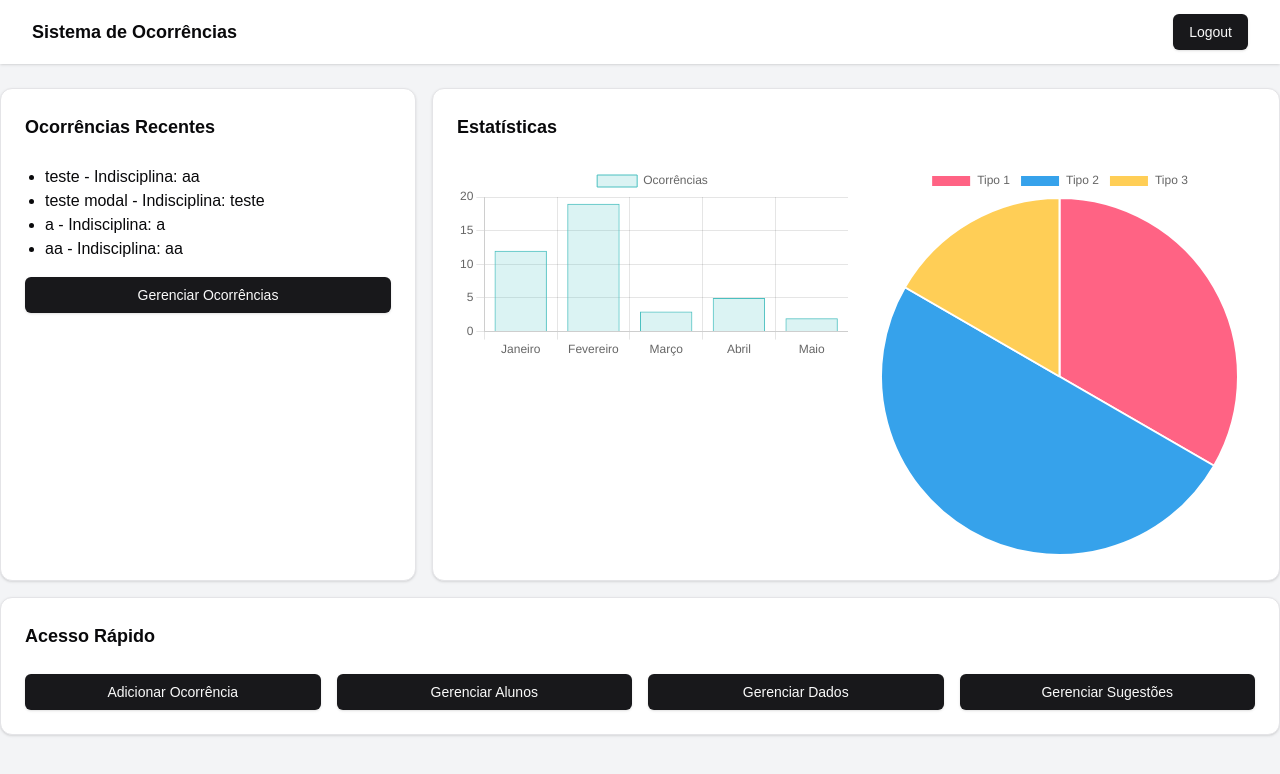
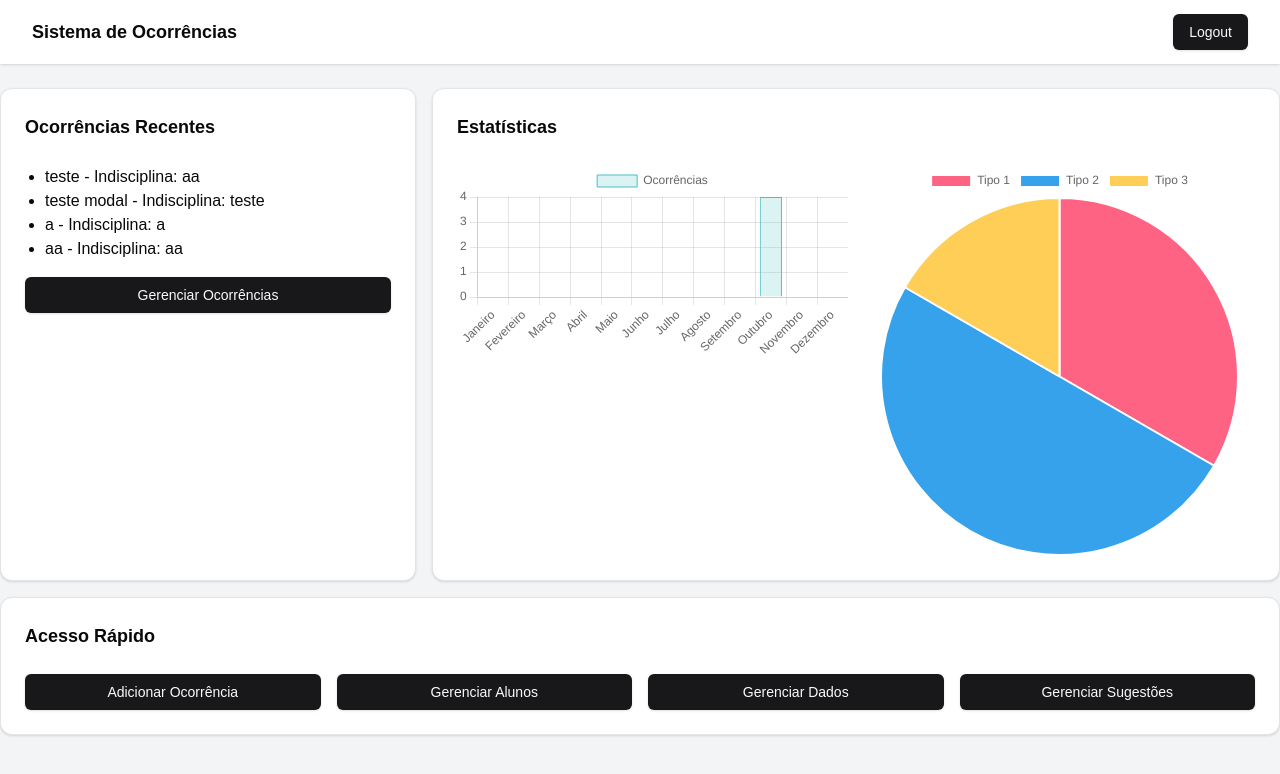
Before and after one commit to ocurrences-system/tads-school, a Next.js app: page /dashboard in a window 1280 px wide. Shown: the top 774 px of the page. Built offline with nearby package versions, Linux system fonts and the light colour scheme; data requests are answered from the project's data file.

Commit message:
refactor: os dados estatisticos da Dashboard agora vem corretamente do JSON

```diff
--- a/src/app/dashboard/page.tsx
+++ b/src/app/dashboard/page.tsx
@@ -33,7 +33,7 @@ export default function Dashboard() {
     decisao: "",
   })
 
-  // Função para carregar as ocorrências do JSON
+
   useEffect(() => {
     const fetchOcorrencias = async () => {
       try {
@@ -47,6 +47,18 @@ export default function Dashboard() {
 
     fetchOcorrencias()
   }, [])
+
+
+  const getMonthlyOccurrences = () => {
+    const monthlyCounts = Array(12).fill(0)
+
+    ocorrencias.forEach((ocorrencia) => {
+      const month = new Date(ocorrencia.data).getMonth() // Obtém o mês (0 = Janeiro, 11 = Dezembro)
+      monthlyCounts[month] += 1
+    })
+
+    return monthlyCounts
+  }
 
   const handleFormChange = (e) => {
     const { name, value } = e.target
@@ -78,11 +90,11 @@ export default function Dashboard() {
   }
 
   const barData = {
-    labels: ["Janeiro", "Fevereiro", "Março", "Abril", "Maio"],
+    labels: ["Janeiro", "Fevereiro", "Março", "Abril", "Maio", "Junho", "Julho", "Agosto", "Setembro", "Outubro", "Novembro", "Dezembro"],
     datasets: [
       {
         label: "Ocorrências",
-        data: [12, 19, 3, 5, 2],
+        data: getMonthlyOccurrences(), // Usa a função para obter os dados mensais
         backgroundColor: "rgba(75, 192, 192, 0.2)",
         borderColor: "rgba(75, 192, 192, 1)",
         borderWidth: 1,
```
